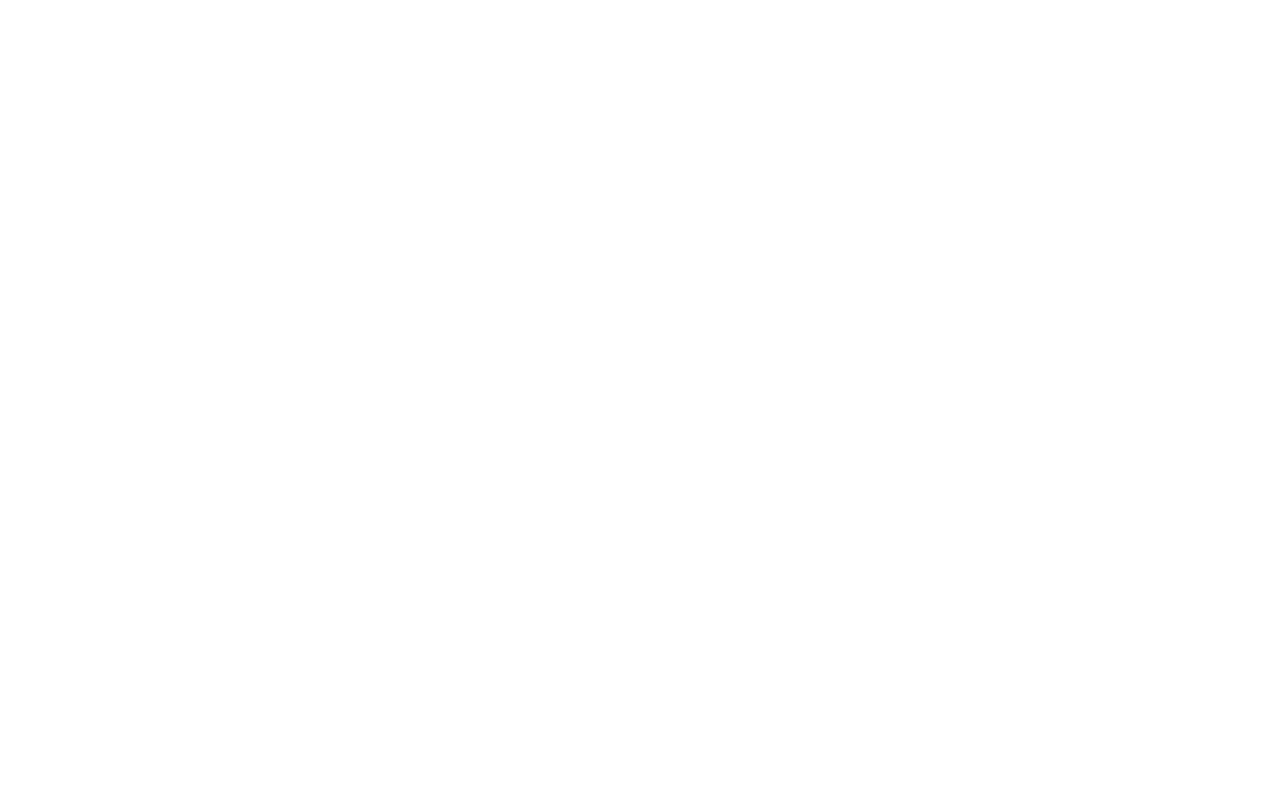
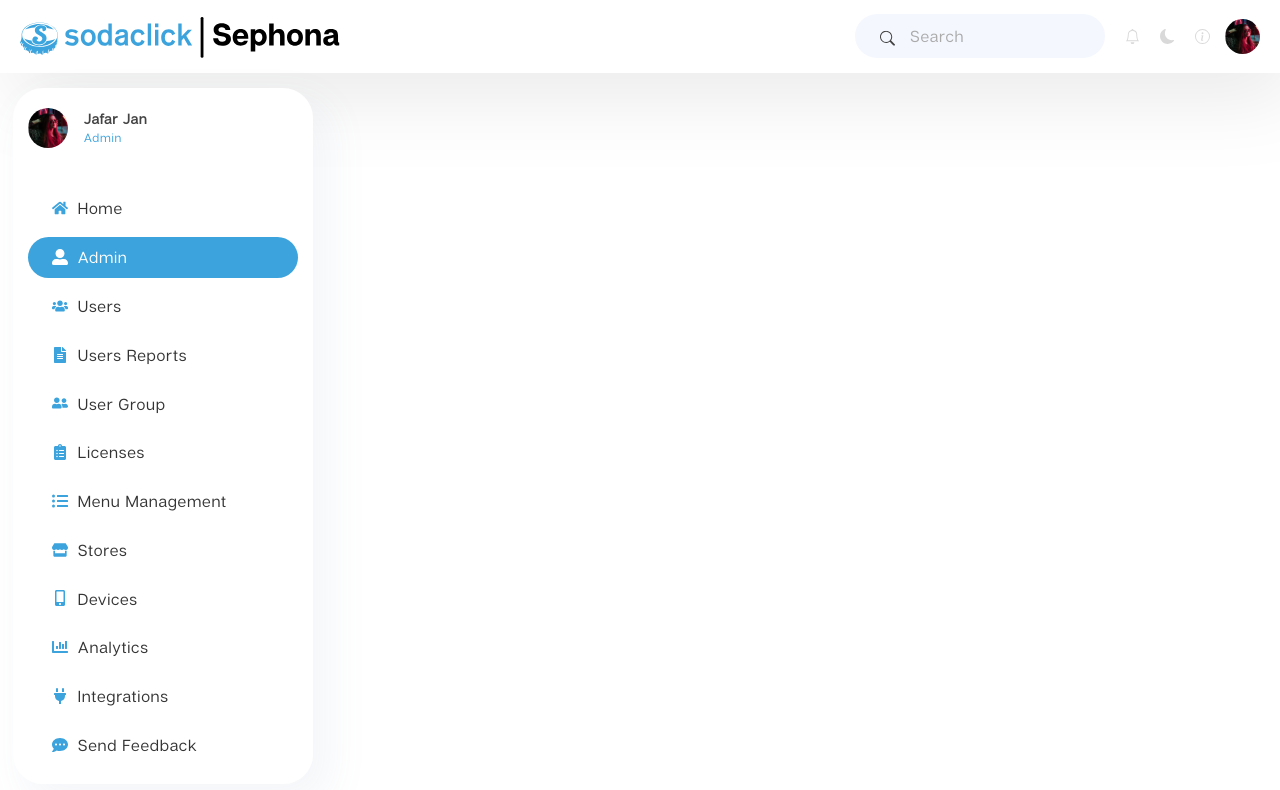
Before and after one commit to zainop01/Kiosk-rebuild, a React (Vite) app: page /admin in a window 1280 px wide. Before the commit this address had no page. Shown: the top 790 px of the page. Built offline with nearby package versions, Linux system fonts and the light colour scheme.

Commit message:
Set Admin Routes and Make Side Nav , SideNav dropdown Pending

```diff
--- /dev/null
+++ b/src/pages/Admin.jsx
@@ -0,0 +1,15 @@
+import React from 'react'
+import TopNav from '../components/TopNav'
+import SideNav from '../components/SideNav'
+
+const Admin = () => {
+  return (
+    <div>
+      {/* <h1>Zain OP</h1> */}
+      <TopNav/>
+      <SideNav/>
+    </div>
+  )
+}
+
+export default Admin
--- a/src/routes/index.jsx
+++ b/src/routes/index.jsx
@@ -2,12 +2,15 @@
 import { Routes , Route} from 'react-router-dom'
 import Widgets from '../widgets'
 import Home from '../pages/Home'
+import Admin from '../pages/Admin'
 
 const Routers = () => {
   return (
    <Routes>
         <Route path='/widgets' element={<Widgets/>}/>
         <Route path='/' element={<Home/>}/>
+        <Route path='/admin' element={<Admin/>}/>
+
    </Routes>
   )
 }
```
Also changed, not shown: src/styles/scss/components/_sidenav.scss (line endings or trailing spaces).
